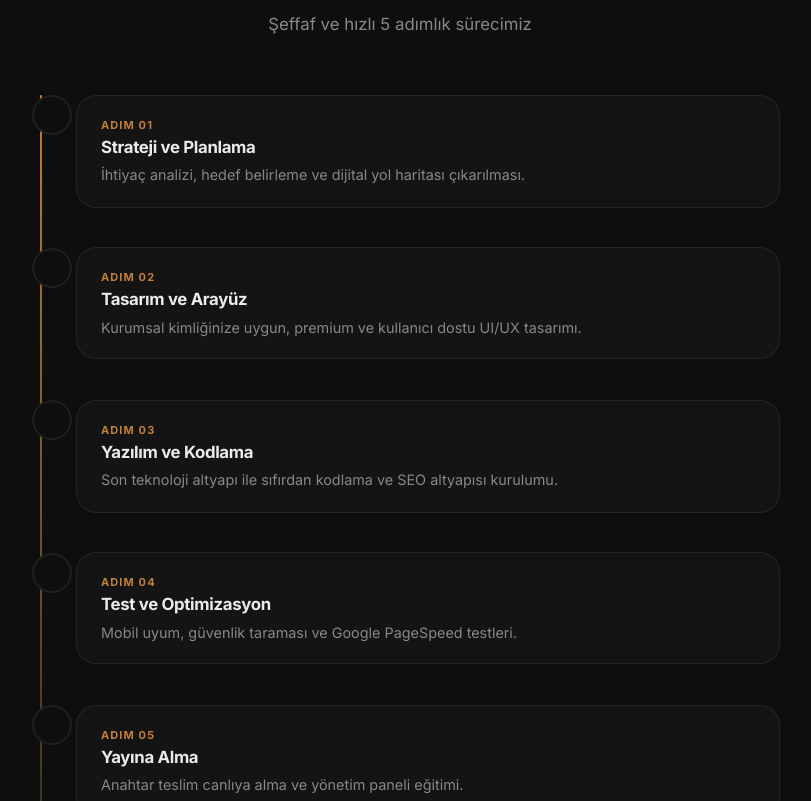
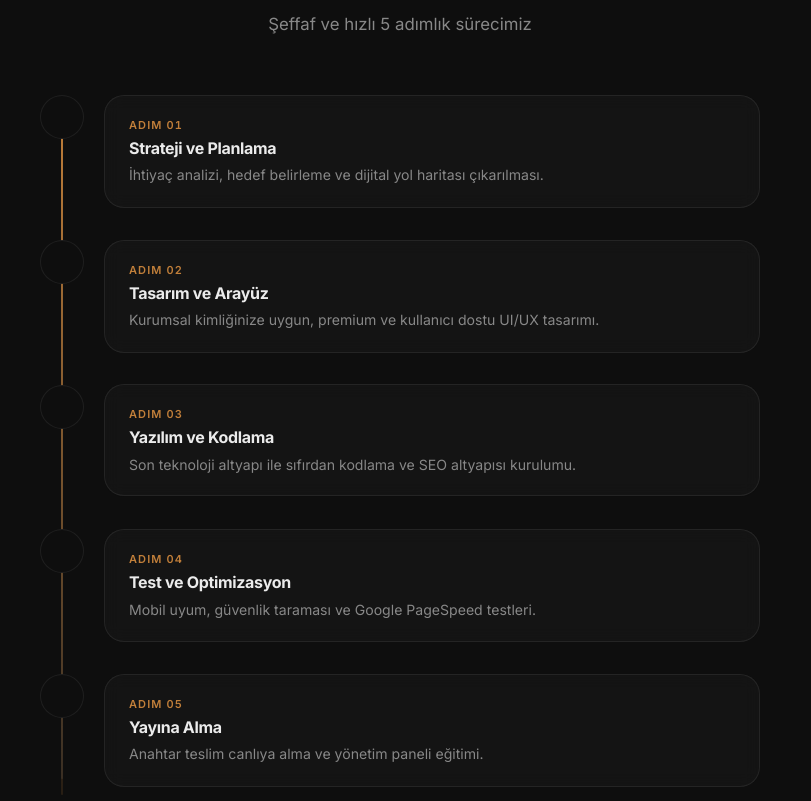
Before and after one commit to iKECH0/webmusteri, a Next.js app: page / in a window 1280 px wide. Shown: the part 3693-4494 px from the top of the page, without its empty margins (240-1051 px from the left). Built offline with nearby package versions, Linux system fonts and the light colour scheme; no server answers; the database is empty; some icons are missing.

Commit message:
fix: process timeline layout, upgrade Inter to variable font with optical sizing

```diff
--- a/src/app/(public)/layout.js
+++ b/src/app/(public)/layout.js
@@ -31,7 +31,7 @@ export default function PublicLayout({ children }) {
       <head>
         <link rel="preconnect" href="https://fonts.googleapis.com" />
         <link rel="preconnect" href="https://fonts.gstatic.com" crossOrigin="anonymous" />
-        <link href="https://fonts.googleapis.com/css2?family=Inter:wght@400;500;700;800&display=swap" rel="stylesheet" />
+        <link href="https://fonts.googleapis.com/css2?family=Inter:ital,opsz,wght@0,14..32,100..900;1,14..32,100..900&display=swap" rel="stylesheet" />
         <Script src="https://cdnjs.cloudflare.com/ajax/libs/vanilla-tilt/1.8.0/vanilla-tilt.min.js" strategy="afterInteractive" />
         <Script src="https://unpkg.com/@phosphor-icons/web" strategy="afterInteractive" />
         <Script
--- a/src/app/(public)/public.css
+++ b/src/app/(public)/public.css
@@ -19,7 +19,7 @@
   --accent-rgb: 193, 127, 58;
 
   /* Typography */
-  --font-main: 'Inter', -apple-system, BlinkMacSystemFont, 'Segoe UI', sans-serif;
+  --font-main: 'Inter', -apple-system, 'SF Pro Text', 'Helvetica Neue', sans-serif;
   --font-display: 'Inter', -apple-system, sans-serif;
 
   /* Radii */
@@ -81,6 +81,7 @@ body {
   cursor: none;
   -webkit-font-smoothing: antialiased;
   -moz-osx-font-smoothing: grayscale;
+  font-optical-sizing: auto;
   transition: background-color 0.4s ease, color 0.4s ease;
 }
 
@@ -929,7 +930,7 @@ body:not(.dark-theme) .moon-icon { display: inline; }
 }
 
 /* ==========================================================================
-   Process Timeline
+   Process Timeline — Clean & Fixed
    ========================================================================== */
 .process {
   padding: 100px 0;
@@ -937,14 +938,18 @@ body:not(.dark-theme) .moon-icon { display: inline; }
 
 .process-timeline-container {
   position: relative;
-  max-width: 760px;
-  margin: 0 auto;
-  padding: 0 0 0 56px;
+  max-width: 720px;
+  margin: 56px auto 0;
+  /* Left padding = dot width (44px) + gap (20px) */
+  padding-left: 64px;
 }
 
+/* The vertical track line — aligned to dot center */
 .process-timeline-line {
   position: absolute;
-  left: 20px; top: 0; bottom: 0;
+  left: 21px;       /* (44px dot / 2) - (2px line / 2) = 21px */
+  top: 8px;
+  bottom: 8px;
   width: 2px;
   background-color: var(--border-color);
   border-radius: 2px;
@@ -952,47 +957,56 @@ body:not(.dark-theme) .moon-icon { display: inline; }
 
 .process-timeline-progress-fill {
   position: absolute;
-  left: 20px; top: 0;
+  left: 21px;
+  top: 8px;
   height: 0%;
   width: 2px;
-  background: linear-gradient(to bottom, var(--accent-color), rgba(var(--accent-rgb), 0.2));
+  background: linear-gradient(to bottom, var(--accent-color), rgba(var(--accent-rgb), 0.15));
   border-radius: 2px;
-  transition: height 0.1s ease-out;
+  transition: height 0.12s ease-out;
 }
 
 .process-timeline-item {
   display: flex;
   align-items: flex-start;
-  margin-bottom: 40px;
+  gap: 20px;
+  margin-bottom: 32px;
   position: relative;
-  gap: 20px;
 }
 
+.process-timeline-item:last-child {
+  margin-bottom: 0;
+}
+
+/* Dot — absolutely positioned to the LEFT of the container padding */
 .process-timeline-dot {
   position: absolute;
-  left: -44px;
-  width: 40px; height: 40px;
+  left: -64px;       /* matches padding-left of container */
+  top: 0;
+  width: 44px;
+  height: 44px;
   border-radius: 50%;
-  border: 2px solid var(--border-color);
+  border: 1.5px solid var(--border-color);
   background-color: var(--bg-color);
   display: flex;
   align-items: center;
   justify-content: center;
-  color: var(--text-subtle);
-  font-size: 16px;
+  color: var(--text-muted);
+  font-size: 18px;
   flex-shrink: 0;
   transition: var(--transition);
+  z-index: 2;
 }
 
 .process-timeline-dot.active {
   border-color: var(--accent-color);
   background-color: var(--accent-color);
   color: white;
-  box-shadow: 0 0 0 6px rgba(var(--accent-rgb), 0.1);
 }
 
 .process-timeline-content {
   flex: 1;
+  min-width: 0;  /* prevents flex overflow */
 }
 
 .process-timeline-content .glass-panel {
@@ -1000,36 +1014,40 @@ body:not(.dark-theme) .moon-icon { display: inline; }
   border-radius: var(--radius-md);
   background-color: var(--card-bg);
   backdrop-filter: blur(8px);
+  -webkit-backdrop-filter: blur(8px);
   border: 1px solid var(--border-color);
-  transition: var(--transition-fast);
+  transition: box-shadow 0.25s ease, border-color 0.25s ease;
 }
 
 .process-timeline-content .glass-panel:hover {
   box-shadow: var(--shadow-sm);
-  border-color: rgba(var(--accent-rgb), 0.2);
+  border-color: rgba(var(--accent-rgb), 0.25);
 }
 
 .step-number {
+  display: block;
   font-size: 11px;
-  font-weight: 700;
+  font-weight: 600;
   color: var(--accent-color);
   letter-spacing: 0.1em;
   text-transform: uppercase;
-  display: block;
-  margin-bottom: 4px;
+  margin-bottom: 5px;
+  font-variant-numeric: tabular-nums;
 }
 
 .process-timeline-content h4 {
-  font-size: 1.05rem;
+  font-size: 1rem;
   font-weight: 700;
   letter-spacing: -0.02em;
   margin-bottom: 6px;
+  color: var(--text-color);
 }
 
 .process-timeline-content p {
   color: var(--text-muted);
-  font-size: 0.9rem;
-  line-height: 1.6;
+  font-size: 0.88rem;
+  line-height: 1.65;
+  margin: 0;
 }
 
 /* ==========================================================================
@@ -1455,7 +1473,10 @@ footer {
   .stats-container { flex-direction: column; gap: 40px; }
 
   /* Process */
-  .process-timeline-container { padding-left: 48px; }
+  /* Process — keep same math: dot is 44px, padding-left = 64px, line at 21px */
+  .process-timeline-container { padding-left: 64px; }
+  .process-timeline-dot { left: -64px; font-size: 16px; width: 40px; height: 40px; }
+  .process-timeline-line, .process-timeline-progress-fill { left: 19px; }
 
   /* Contact */
   .contact-card { padding: 48px 24px; }
```
